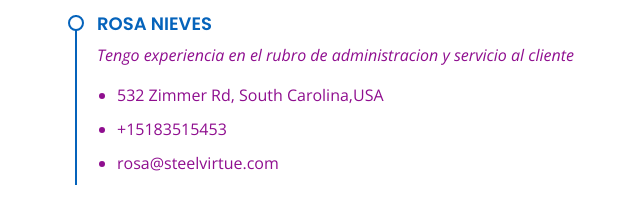
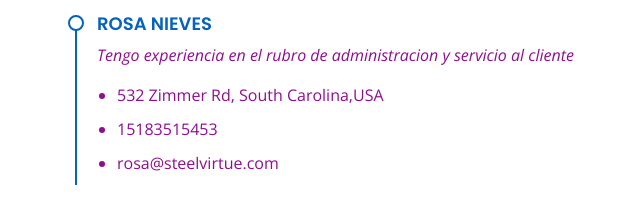
Before and after one commit to Rosa00nc/Rosa-C-Nieves, a plain HTML site: page index.html in a window 1280 px wide. Shown: the part 2615-2817 px from the top of the page, 57-697 px from the left. Drawn offline with nearby package versions, Linux system fonts and the light colour scheme.

Commit message:
final ya

```diff
--- a/index.html
+++ b/index.html
@@ -250,7 +250,7 @@
               <p><em>Tengo experiencia en el rubro de administracion y servicio al cliente</em></p>
               <ul>
                 <li>532 Zimmer Rd, South Carolina,USA</li>
-                <li>+15183515453</li>
+                <li>15183515453</li>
                 <li>rosa@steelvirtue.com</li>
               </ul>
             </div>
```
